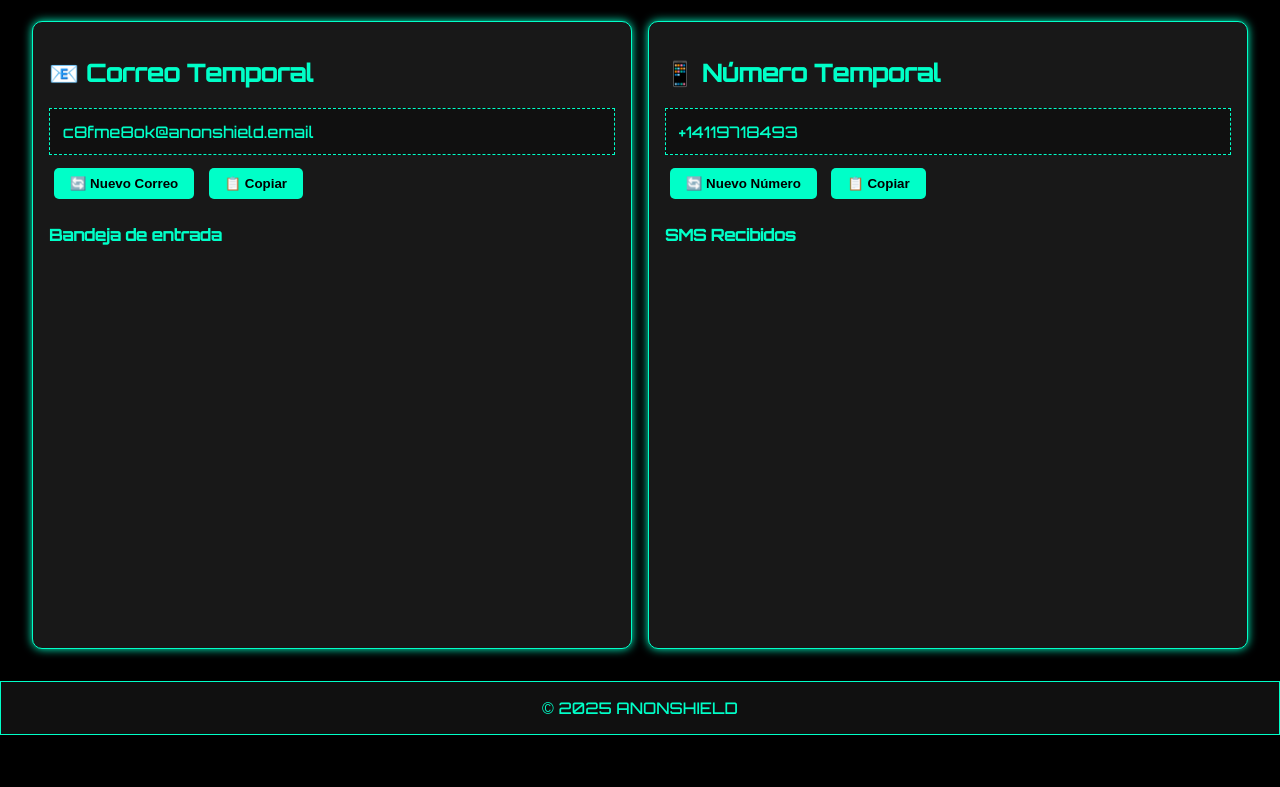
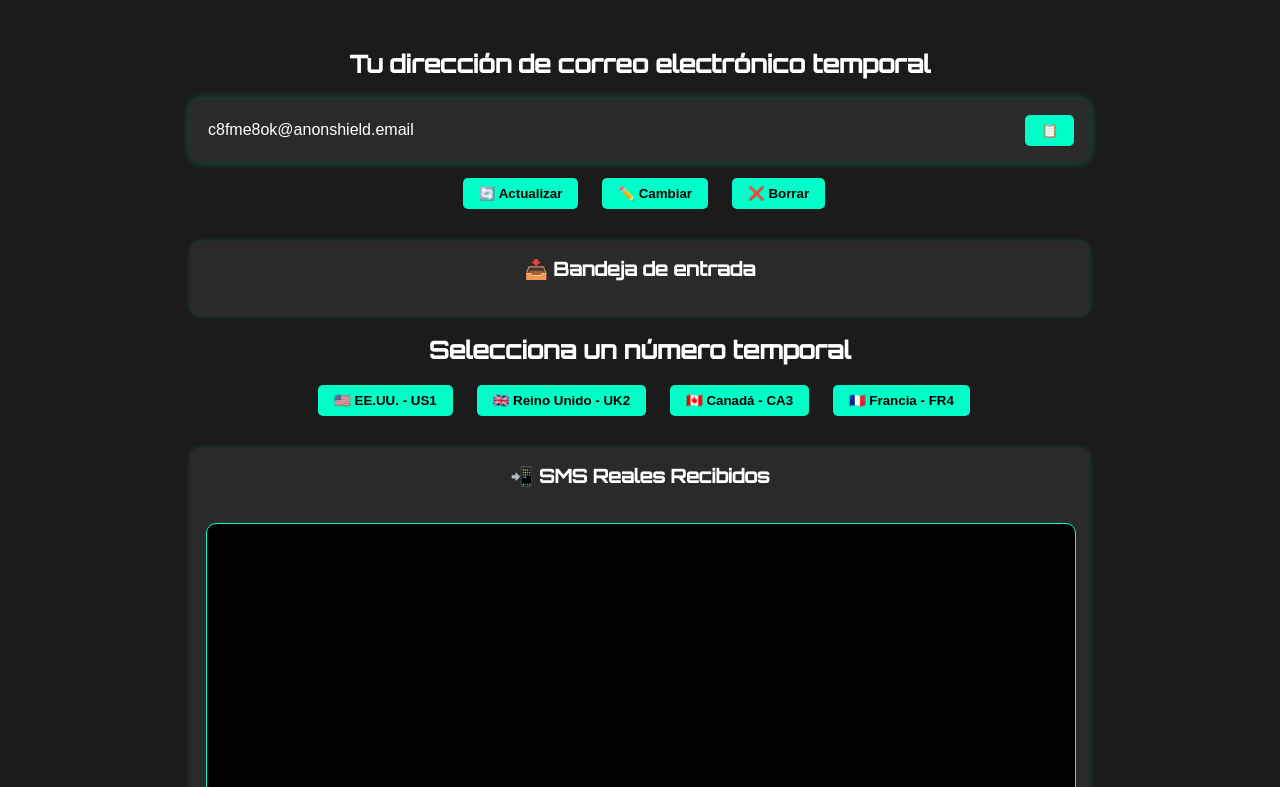
Before and after one commit to andres20261984/ANONSHIELD, a website: page public/index.html in a window 1280 px wide. Shown: the part 65-852 px from the top of the page. Before the commit the page ends 800 px from the top, so only its background shows below. Drawn offline with Linux system fonts and the light colour scheme.

Commit message:
Add files via upload

```diff
--- a/public/index.html
+++ b/public/index.html
@@ -1,91 +1,73 @@
-
 <!DOCTYPE html>
-<html lang="en">
+<html lang="es">
 <head>
-  <meta charset="UTF-8" />
-  <meta name="viewport" content="width=device-width, initial-scale=1.0"/>
+  <meta charset="UTF-8">
+  <meta name="viewport" content="width=device-width, initial-scale=1.0">
   <title>ANONSHIELD</title>
   <link href="https://fonts.googleapis.com/css2?family=Orbitron:wght@500&display=swap" rel="stylesheet">
   <style>
-    body { margin:0; padding:0; background:black; color:#00ffc8; font-family:'Orbitron',sans-serif; display:flex; flex-direction:column; min-height:100vh; }
-    header, footer { background:#101010; text-align:center; padding:1rem; border:1px solid #00ffc8; }
-    .content { flex:1; display:grid; grid-template-columns:1fr 1fr; gap:1rem; padding:2rem; }
-    .card { background:#181818; border:1px solid #00ffc8; padding:1rem; border-radius:10px; box-shadow:0 0 10px #00ffc8; animation:fadeIn 1s ease-in; }
-    .box { background:#101010; padding:0.8rem; margin:0.5rem 0; border:1px dashed #00ffc8; word-break:break-all; }
-    button { background:#00ffc8; color:black; border:none; padding:0.5rem 1rem; margin:0.3rem; cursor:pointer; border-radius:5px; font-weight:bold; }
-    ul { list-style:none; padding-left:0; }
-    li { margin:0.3rem 0; }
-    @keyframes fadeIn { from{opacity:0} to{opacity:1} }
+    body { margin: 0; padding: 0; background: #1b1b1b; color: #fff; font-family: 'Orbitron', sans-serif; }
+    header { background: #111; padding: 1rem; text-align: center; }
+    header h1 { color: #00ffc8; margin: 0; font-size: 1.5rem; }
+    .container { max-width: 900px; margin: auto; padding: 2rem; text-align: center; }
+    .email-box, .phone-box { background: #2a2a2a; border-radius: 10px; padding: 1rem; display: flex; justify-content: space-between; align-items: center; margin: 1rem 0; box-shadow: 0 0 10px rgba(0,255,200,0.3); }
+    .email-box input, .phone-box input { flex: 1; background: transparent; border: none; color: #fff; font-size: 1rem; }
+    .email-box button, .phone-box button, .btns button { margin-left: 0.5rem; background: #00ffc8; color: #000; border: none; border-radius: 5px; padding: 0.5rem 1rem; font-weight: bold; cursor: pointer; transition: 0.3s; }
+    .btns { display: flex; justify-content: center; gap: 1rem; flex-wrap: wrap; margin-top: 1rem; }
+    .section { background: #2a2a2a; border-radius: 10px; padding: 1rem; margin-top: 2rem; box-shadow: 0 0 5px rgba(0,255,200,0.2); }
+    .section h3 { margin-top: 0; }
+    iframe { width: 100%; height: 500px; border: 1px solid #00ffc8; border-radius: 10px; margin-top: 1rem; background: #000; }
+    footer { text-align: center; background: #111; padding: 1rem; font-size: 0.9rem; color: #ccc; }
   </style>
 </head>
 <body>
-  <header>ANONSHIELD - Anonymous Mail & Phone</header>
-  <div class="content">
-    <div class="card">
-      <h2>📧 Correo Temporal</h2>
-      <div class="box" id="emailBox">cargando@anonshield.email</div>
-      <button onclick="generateEmail()">🔄 Nuevo Correo</button>
-      <button onclick="copyText('emailBox')">📋 Copiar</button>
-      <h4>Bandeja de entrada</h4>
+  <header><h1>ANONSHIELD</h1></header>
+  <div class="container">
+    <h2>Tu dirección de correo electrónico temporal</h2>
+    <div class="email-box">
+      <input id="emailBox" value="cargando@anonshield.email" readonly />
+      <button onclick="copyText('emailBox')">📋</button>
+    </div>
+    <div class="btns">
+      <button onclick="generateEmail()">🔄 Actualizar</button>
+      <button onclick="generateEmail()">✏️ Cambiar</button>
+      <button onclick="clearInbox()">❌ Borrar</button>
+    </div>
+    <div class="section">
+      <h3>📥 Bandeja de entrada</h3>
       <ul id="inboxList"></ul>
     </div>
-    <div class="card">
-      <h2>📱 Número Temporal</h2>
-      <div class="box" id="phoneBox">+1 (cargando...)</div>
-      <button onclick="generatePhone()">🔄 Nuevo Número</button>
-      <button onclick="copyText('phoneBox')">📋 Copiar</button>
-      <h4>SMS Recibidos</h4>
-      <ul id="smsList"></ul>
+    <h2>Selecciona un número temporal</h2>
+    <div class="btns">
+      <button onclick="loadTempNumber('https://tempnumber.io/en/number/US1')">🇺🇸 EE.UU. - US1</button>
+      <button onclick="loadTempNumber('https://tempnumber.io/en/number/UK2')">🇬🇧 Reino Unido - UK2</button>
+      <button onclick="loadTempNumber('https://tempnumber.io/en/number/CA3')">🇨🇦 Canadá - CA3</button>
+      <button onclick="loadTempNumber('https://tempnumber.io/en/number/FR4')">🇫🇷 Francia - FR4</button>
+    </div>
+    <div class="section">
+      <h3>📲 SMS Reales Recibidos</h3>
+      <iframe id="smsFrame" src=""></iframe>
     </div>
   </div>
   <footer>&copy; 2025 ANONSHIELD</footer>
-  <audio id="notifSound" src="https://cdn.pixabay.com/audio/2022/03/15/audio_a5f8e23fc4.mp3"></audio>
   <script>
     function copyText(id) {
-      const text = document.getElementById(id).innerText;
-      navigator.clipboard.writeText(text);
-      alert("Copiado: " + text);
+      const el = document.getElementById(id);
+      navigator.clipboard.writeText(el.value);
+      alert("Copiado: " + el.value);
     }
-
-    function playSound() {
-      const s = document.getElementById("notifSound");
-      s.currentTime = 0;
-      s.play();
-    }
-
     function generateEmail() {
       const domain = "anonshield.email";
       const name = Math.random().toString(36).substring(2, 10);
-      const address = `${name}@${domain}`;
-      document.getElementById("emailBox").innerText = address;
+      document.getElementById("emailBox").value = `${name}@${domain}`;
     }
-
-    function generatePhone() {
-      const number = "+1" + Math.floor(Math.random() * 9000000000 + 1000000000);
-      document.getElementById("phoneBox").innerText = number;
+    function clearInbox() {
+      document.getElementById("inboxList").innerHTML = "";
     }
-
-    function simulateEmail() {
-      const inbox = document.getElementById("inboxList");
-      const msg = `${new Date().toLocaleTimeString()} - Verifica tu cuenta`;
-      const li = document.createElement("li");
-      li.textContent = msg;
-      inbox.prepend(li);
-      playSound();
+    function loadTempNumber(url) {
+      document.getElementById("smsFrame").src = url;
     }
-
-    function simulateSMS() {
-      const sms = document.getElementById("smsList");
-      const msg = `${new Date().toLocaleTimeString()} - Tu código es 12345`;
-      const li = document.createElement("li");
-      li.textContent = msg;
-      sms.prepend(li);
-      playSound();
-    }
-
-    generateEmail(); generatePhone();
-    setInterval(simulateEmail, 15000);
-    setInterval(simulateSMS, 20000);
+    generateEmail();
   </script>
 </body>
 </html>
```
Also changed, not shown: index.js (+0 -11 lines), package.json (+2 -7 lines).
